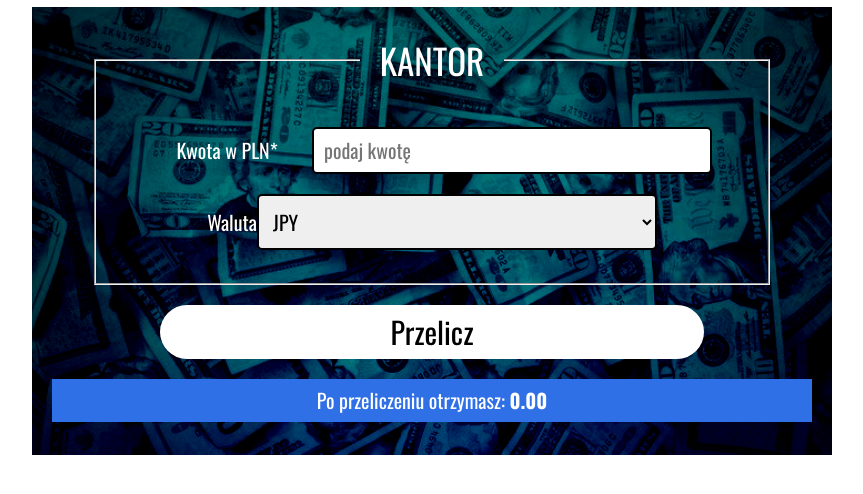
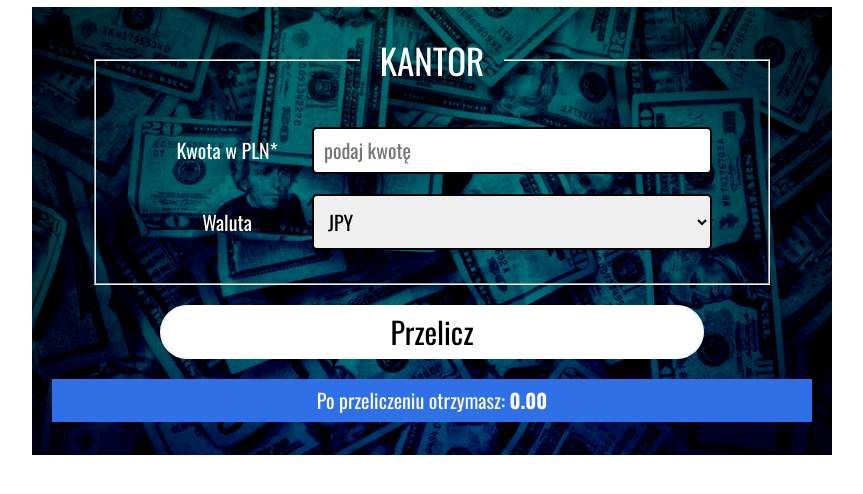
Before and after one commit to PiotrObrochta/currency-converter-react, a React (Create React App) app: page / in a window 1280 px wide. Shown: the top 494 px of the page, without its empty margins (208-1071 px from the left). Built offline with nearby package versions, Linux system fonts and the light colour scheme.

Commit message:
added <span> with className "form__labelText"

```diff
--- a/src/Form/index.js
+++ b/src/Form/index.js
@@ -30,7 +30,9 @@ const Form = ({ calculateResult }) => {
                 </p>
                 <p>
                 <label className="form__label">
-            Waluta
+                <span className="form__labelText">
+                            Waluta
+                        </span>
             <select
               className="form__field"
               onChange={(event) => setCurrency(event.target.value)}
```
